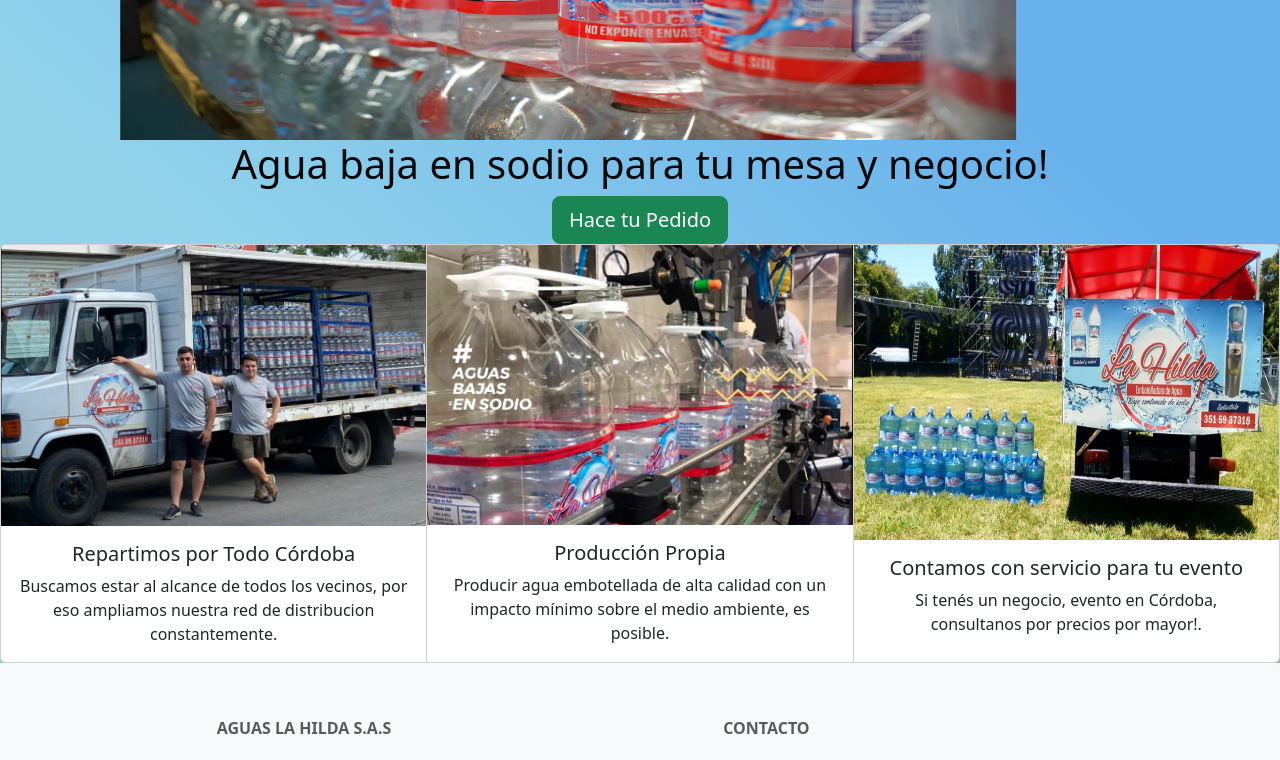
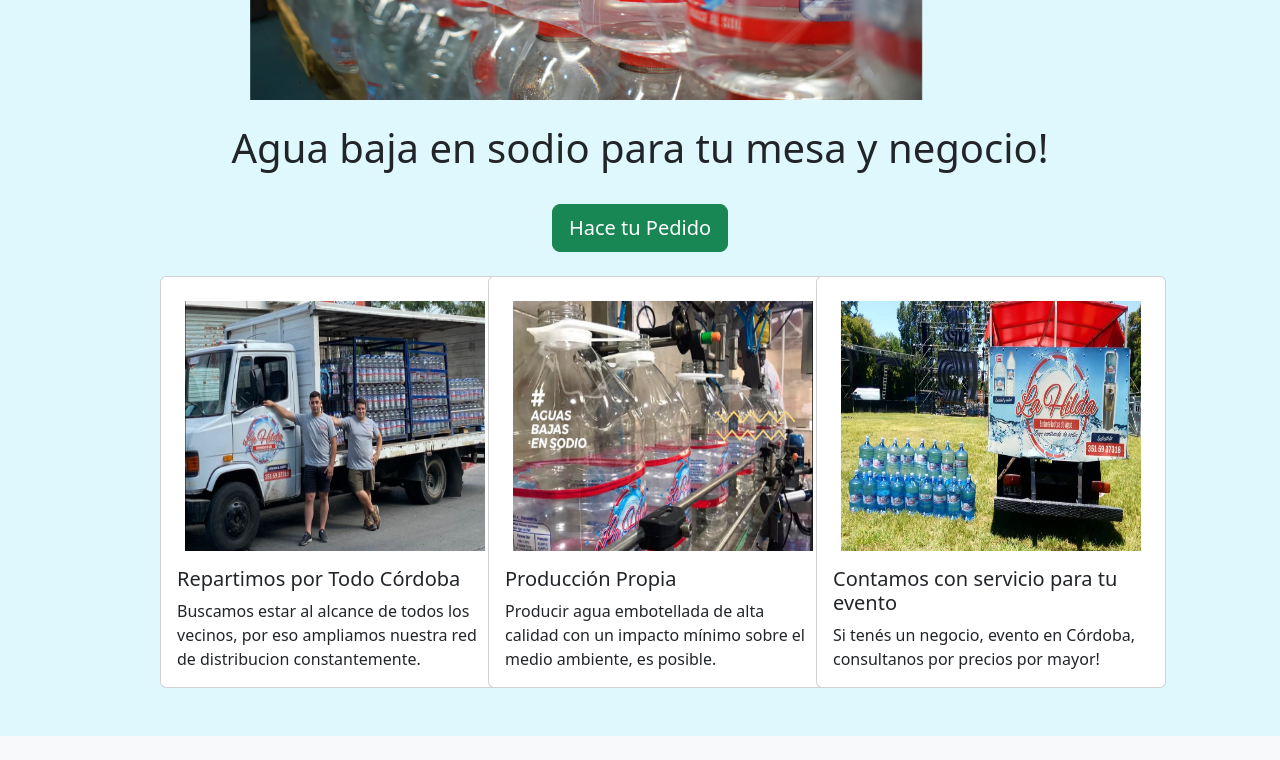
Before and after one commit to TESIS-PRIMO-CHIRINO-MOYANO/TESIS, an Angular app in the folder FRONTEND/pryGestionDeAgua_Cliente/: page / in a window 1280 px wide. Shown: the part 340-1100 px from the top of the page. Built offline with nearby package versions, Linux system fonts and the light colour scheme.

Commit message:
arreglos ventana inicio

```diff
--- a/FRONTEND/pryGestionDeAgua_Cliente/src/app/Components/layout/inicio/inicio.component.css
+++ b/FRONTEND/pryGestionDeAgua_Cliente/src/app/Components/layout/inicio/inicio.component.css
@@ -15,3 +15,11 @@
     padding-top: 5%;
     color: rgb(8, 8, 8);
 }
+.centrar{
+    display: block;
+    margin: 0 auto;
+}
+.title h1{
+    text-align: center;
+    align-items: center;
+}
--- a/FRONTEND/pryGestionDeAgua_Cliente/src/app/Components/layout/inicio/inicio.component.html
+++ b/FRONTEND/pryGestionDeAgua_Cliente/src/app/Components/layout/inicio/inicio.component.html
@@ -1,5 +1,5 @@
-<section class="w-100 fondito">
-    <section>
+<section class="w-75 centrar">
+    <br>
     <div id="carouselExampleSlidesOnly" class="carousel slide" data-bs-ride="carousel">
         <div class="carousel-inner fondo-car">
             <div class="carousel-item active">
@@ -16,39 +16,52 @@
             </div>
         </div>
     </div>
-</section>
-<section>
-    <p class="h1">Agua baja en sodio para tu mesa y negocio!</p>
+    <br>
+    <div class="title">
+        <h1>Agua baja en sodio para tu mesa y negocio!</h1>
+    </div>
+    <br>
+    <div>
+        <button type="button" class="btn btn-success btn-lg centrar">Hace tu Pedido</button>
+    </div>
+    <br>
+    <div class="row row-cols-1 row-cols-md-3 g-4">
 
-</section>
-<section>
-    <button type="button" class="btn btn-success btn-lg">Hace tu Pedido</button>
-</section>
-<section>
-    <div class="card-group">
-        <div class="card">
-        <img src="assets\img\5.png" class="card-img-top">
+        <div class="col">
+          <div class="card h-100" style="width: 350px;">
+            <img src="assets\img\5.png" class="img centrar mt-4" width="300" height="250">
             <div class="card-body">
               <h5 class="card-title">Repartimos por Todo Córdoba</h5>
               <p class="card-text">Buscamos estar al alcance de todos los vecinos, por eso ampliamos nuestra red de distribucion constantemente.</p>
             </div>
+
           </div>
-        <div class="card">
-        <img src="assets\img\6.png" class="card-img-top" >
+        </div>
+
+        <div class="col">
+          <div class="card h-100 " style="width: 350px;">
+            <img src="assets\img\6.png" class="img centrar mt-4" width="300" height="250">
             <div class="card-body">
               <h5 class="card-title">Producción Propia</h5>
-            <p class="card-text">Producir agua embotellada de alta calidad con un impacto mínimo sobre el medio ambiente, es posible. </p>
+              <p class="card-text">Producir agua embotellada de alta calidad con un impacto mínimo sobre el medio ambiente, es posible.</p>
+            </div>
+
           </div>
         </div>
-        <div class="card">
-        <img src="assets\img\7.png" class="card-img-top" height="295px">
+
+        <div class="col">
+          <div class="card h-100" style="width: 350px;">
+            <img src="assets\img\7.png" class="img centrar mt-4"  width="300" height="250">
             <div class="card-body">
               <h5 class="card-title">Contamos con servicio para tu evento</h5>
-            <p class="card-text">Si tenés un negocio, evento en Córdoba, consultanos por precios por mayor!.</p>
+              <p class="card-text">Si tenés un negocio, evento en Córdoba, consultanos por precios por mayor!</p>
+            </div>
+
           </div>
         </div>
       </div>
-</section>
+      <br>
+      <br>
 
 
 </section>
--- a/FRONTEND/pryGestionDeAgua_Cliente/src/app/Components/layout/layout.component.html
+++ b/FRONTEND/pryGestionDeAgua_Cliente/src/app/Components/layout/layout.component.html
@@ -12,10 +12,10 @@
         <div class="collapse navbar-collapse" id="navbarSupportedContent">
             <ul class="navbar-nav me-auto mb-2 mb-lg-0">
                 <li class="nav-item">
-                    <a class="nav-link active" aria-current="page" href="#">Inicio</a>
+                    <a class="nav-link active" aria-current="page" href="inicio">Inicio</a>
                 </li>
                 <li class="nav-item">
-                    <a class="nav-link" href="#">Sobre nosotros</a>
+                    <a class="nav-link" href="sobreNosotros">Sobre nosotros</a>
                 </li>
                 <li class="nav-item">
                     <a class="nav-link" href="#">Productos</a>
--- a/FRONTEND/pryGestionDeAgua_Cliente/src/app/Components/layout/sobre-nosotros/sobre-nosotros.component.css
+++ b/FRONTEND/pryGestionDeAgua_Cliente/src/app/Components/layout/sobre-nosotros/sobre-nosotros.component.css
@@ -1,7 +1,6 @@
 .centrar{
     display: block;
     margin: 0 auto;
-
 }
 .contenedor1{
     align-items: center;
```
Also changed, not shown: 1 other file (tests, documents, lock files or other folders). Lines whose indentation alone changed are shown as unchanged.
